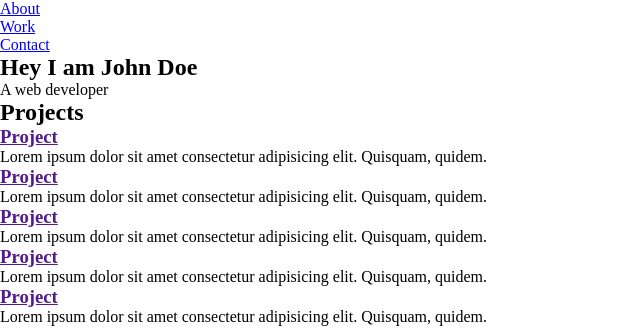
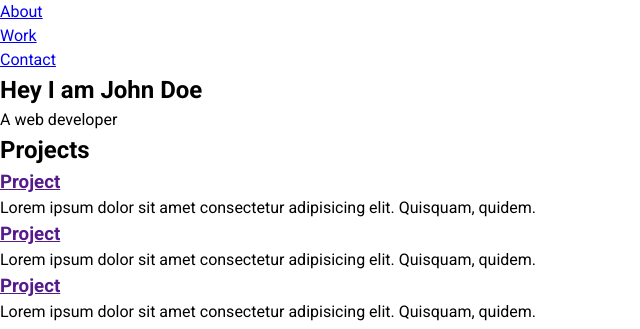
Before and after one commit to Uvacoder/simple-developolio, a plain HTML site: page index.html in a window 1280 px wide. Shown: the top 329 px of the page, without its empty margins (0-640 px from the left). Drawn offline with Linux system fonts and the light colour scheme.

Commit message:
Update index.css
Create a simply reset

```diff
--- a/styles/index.css
+++ b/styles/index.css
@@ -1,4 +1,12 @@
-/* Reset */
+/* Import fonts from fonts.google.com */
+@import url("https://fonts.googleapis.com/css2?family=Roboto:ital,wght@0,400;0,700;1,400;1,700&display=swap");
+
+/* Initializing variables */
+:root {
+  /* Colors */
+}
+
+/* Simply reset */
 *,
 ::before,
 ::after {
@@ -6,3 +14,10 @@
   padding: 0;
   box-sizing: border-box;
 }
+
+/* Body */
+body {
+  font-family: "Roboto", sans-serif;
+  font-size: 16px;
+  line-height: 1.5;
+}
```
